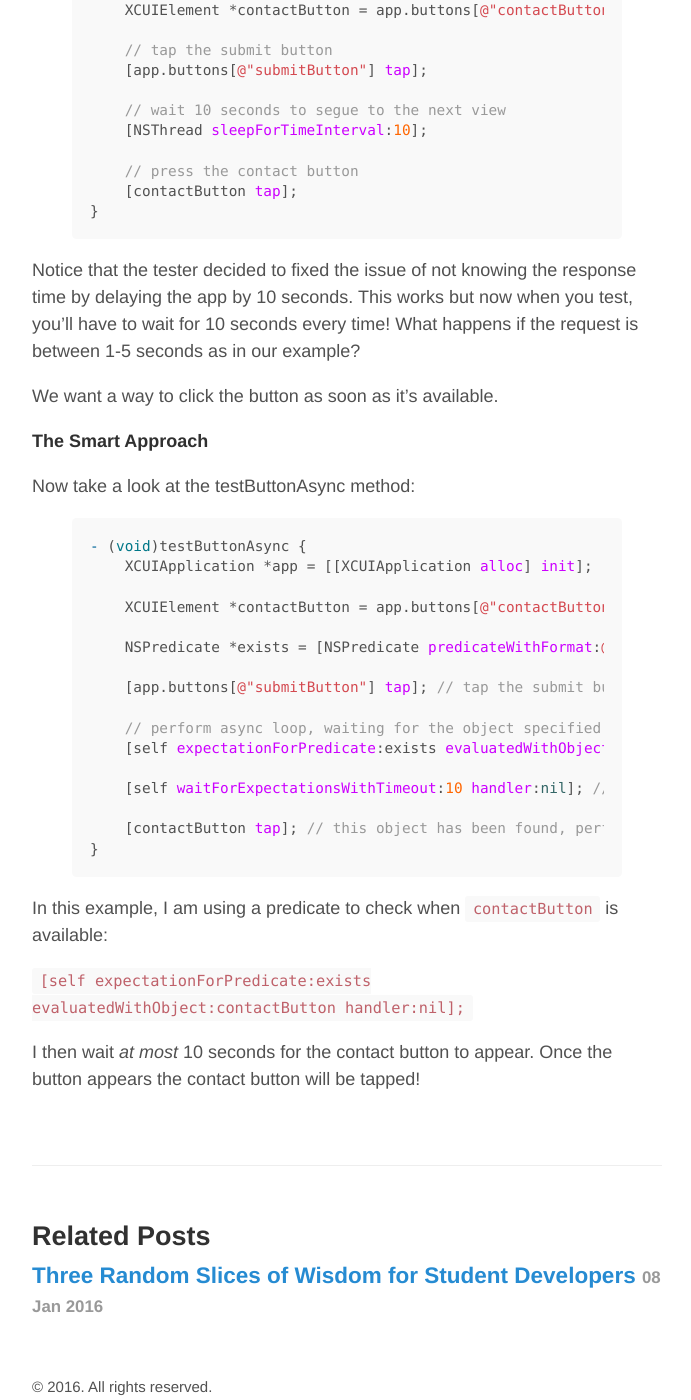
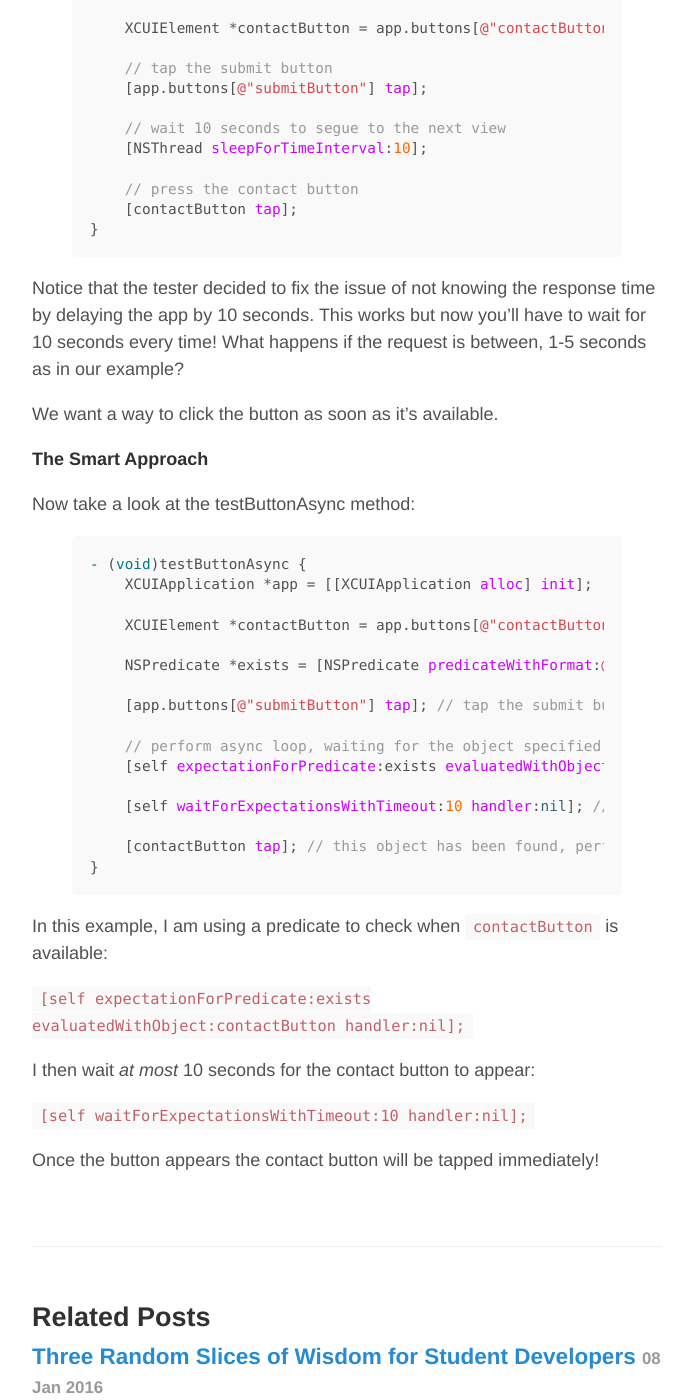
Before and after one commit to bgolde5/bgolde5.github.io, a Jekyll site: the page built from _posts/2016-01-09-asynchronous-ui-testing-with-xcode.md, in a window 1280 px wide and 1400 px high, scrolled down 2818 px. Shown: the whole window, without its empty margins (293-984 px from the left). Built offline with Jekyll 4.4.1, drawn with Linux system fonts in a browser that asks for light colours; comment, search, counter and statistics services are not loaded.

Commit message:
fixed grammar/typos

```diff
--- a/_posts/2016-01-09-asynchronous-ui-testing-with-xcode.md
+++ b/_posts/2016-01-09-asynchronous-ui-testing-with-xcode.md
@@ -53,6 +53,7 @@ You'll find 3 tests.
  - testButtonAsync
 
 Go ahead and run the tests with <code>CMD-B + CMD-U</code>
+
 Now run the tests a few times. What did you notice?
 
 2 of the 3 test should pass consistently but one of the tests will fail. Why is that?
@@ -96,7 +97,7 @@ Now take a look at the testButtonSync method:
 }
 {% endhighlight %}
 
-Notice that the tester decided to fixed the issue of not knowing the response time by delaying the app by 10 seconds. This works but now when you test, you'll have to wait for 10 seconds every time! What happens if the request is between 1-5 seconds as in our example?
+Notice that the tester decided to fix the issue of not knowing the response time by delaying the app by 10 seconds. This works but now you'll have to wait for 10 seconds every time! What happens if the request is between, 1-5 seconds as in our example?
 
 We want a way to click the button as soon as it's available.
 
@@ -127,4 +128,8 @@ In this example, I am using a predicate to check when <code>contactButton</code>
 
 <code>[self expectationForPredicate:exists evaluatedWithObject:contactButton handler:nil];</code>
 
-I then wait *at most* 10 seconds for the contact button to appear. Once the button appears the contact button will be tapped!
+I then wait *at most* 10 seconds for the contact button to appear:
+
+<code>[self waitForExpectationsWithTimeout:10 handler:nil];</code>
+
+ Once the button appears the contact button will be tapped immediately!
```
